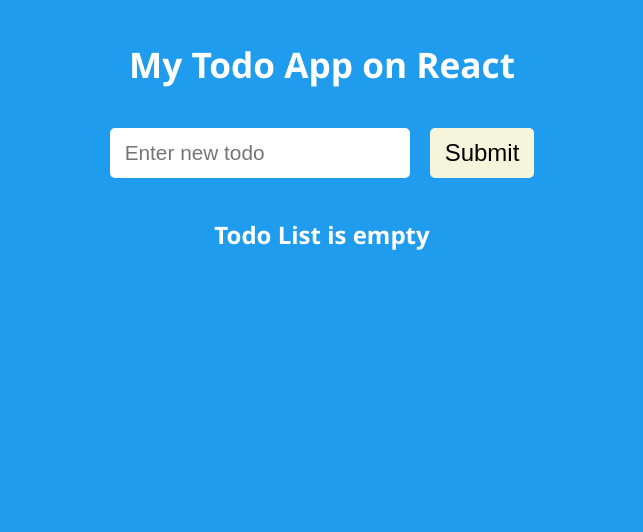
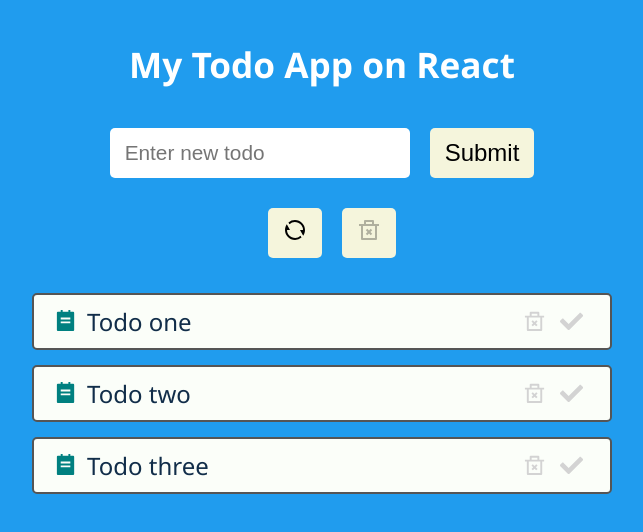
Before and after one commit to mariata06/todo-App, a React (Create React App) app: page / in a window 1280 px wide. Shown: the top 532 px of the page, without its empty margins (318-961 px from the left). Built offline with nearby package versions, Linux system fonts and the light colour scheme.

Commit message:
Add deafult todo items

```diff
--- a/src/App.js
+++ b/src/App.js
@@ -7,7 +7,23 @@
 
 function App() {
 
-  const [todos, setTodos] = useState([])
+  const [todos, setTodos] = useState([
+    {
+      text: "Todo one",
+      isCompleted: false,
+      id: uuidv4(),
+    },
+    {
+      text: "Todo two",
+      isCompleted: false,
+      id: uuidv4(),
+    },
+    {
+      text: "Todo three",
+      isCompleted: false,
+      id: uuidv4(),
+    },
+  ])
 
   //- обработчик добавления новой задачи
   const addTodoHandler = (text) => {
```
